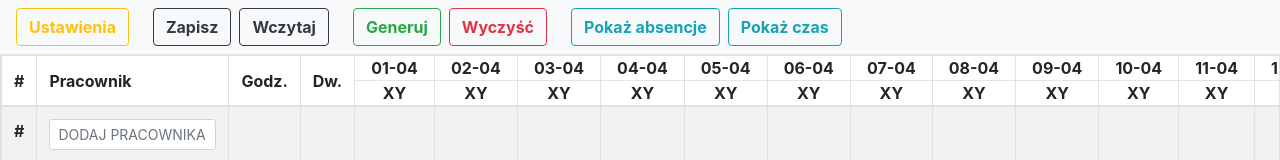
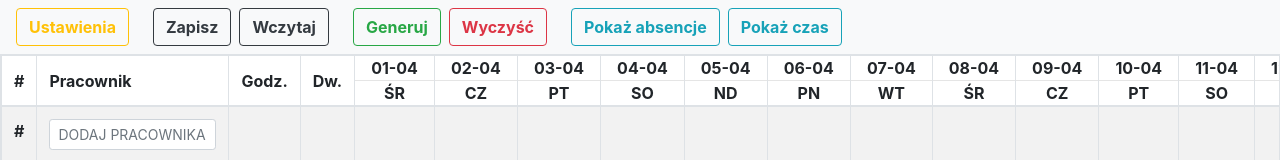
Before and after one commit to kishieel/carrot-hr, a React (Create React App) app: page / in a window 1280 px wide. Shown: the top 160 px of the page. Built offline with nearby package versions, Linux system fonts and the light colour scheme.

Commit message:
It's alive : EmployeeSettings Component

```diff
--- /dev/null
+++ b/src/actions/temporary.js
@@ -0,0 +1,5 @@
+const EMPLOYEE_SETTINGS = "EMPLOYEE_SETTINGS"
+
+export function showEmployeeSettings( show, employeeId ) {
+  return { type: EMPLOYEE_SETTINGS, show, employeeId }
+}
--- a/src/components/App.js
+++ b/src/components/App.js
@@ -1,11 +1,13 @@
 import React from 'react'
 import Navigation from './navigation/Navigation'
 import Schedules from './schedules/Schedules'
+import EmployeeSettings from './EmployeeSettings'
 
 const App = ( props ) => {
 	return (<>
 		<Navigation />
 		<Schedules />
+		<EmployeeSettings />
 	</>)
 }
 
--- /dev/null
+++ b/src/components/EmployeeSettings.js
@@ -0,0 +1,54 @@
+import React, { useState } from 'react'
+import { Modal, Container, Row, Col, Button, Form } from 'react-bootstrap';
+import { useSelector, useDispatch } from 'react-redux'
+import { showEmployeeSettings } from '../actions/temporary'
+
+const EmployeeSettings = (props) => {
+	const dispatch = useDispatch()
+	const { show, employeeId  } = useSelector( state => state.temporary.employeeSettings)
+	console.log(show, employeeId)
+	const employee = useSelector( state => state.employees.employeeList[ employeeId ] )
+
+	return (
+		<Modal show={ show } onHide={ () => dispatch( showEmployeeSettings( false, 0 ) ) } size="lg">
+			<Modal.Header closeButton>
+				<Modal.Title>
+					Panel - { employee?.signature }
+				</Modal.Title>
+			</Modal.Header>
+			<Modal.Body>
+				<Container>
+					<Row className="show-grid align-items-center mb-2">
+						<Col sm={6} lg={8}> Dane personalne: </Col>
+						<Col sm={6} lg={4}>
+							<Form.Control type="text" value={ employee?.signature } onChange={ (e) => {} }/>
+						</Col>
+					</Row>
+					<Row className="show-grid align-items-center mb-2">
+						<Col sm={6} lg={8}> Wymiar czasu pracy: </Col>
+						<Col sm={6} lg={4}>
+							<Form.Control as="select" value={ employee?.time_contract } onChange={ (e) => {} } custom>
+								<option value={1}>Pełny etat</option>
+								<option value={0.75}>3/4 etatu</option>
+								<option value={0.5}>Pół etatu</option>
+								<option value={0.25}>Ćwierć etatu</option>
+							</Form.Control>
+						</Col>
+					</Row>
+					<Row className="show-grid align-items-center mb-2">
+						<Col sm={6} lg={8}> Stanowisko: </Col>
+						<Col sm={6} lg={4}>
+							<Form.Control type="text" value={ employee?.role } onChange={ (e) => {} }/>
+						</Col>
+					</Row>
+				</Container>
+			</Modal.Body>
+			<Modal.Footer>
+				<Button variant="danger" onClick={ () => {} }> Usuń </Button>
+				<Button onClick={ () => dispatch( showEmployeeSettings( false, 0 ) ) }> Zamknij </Button>
+			</Modal.Footer>
+		</Modal>
+	)
+}
+
+export default EmployeeSettings
--- a/src/components/schedules/ScheduleCell.js
+++ b/src/components/schedules/ScheduleCell.js
@@ -1,10 +1,16 @@
 import React from 'react'
+import { Form } from 'react-bootstrap'
 
 const ScheduleCell = React.memo( (props) => {
-	const { date } = props
+	const { date, employeeId } = props
 
-	return (<td>
-		{ date }
+	let tdClassName = "text-center align-middle p-0"
+	let beginClassName = "schedules__input"
+	let ceaseClassName = "schedules__input"
+
+	return (<td className={ tdClassName }>
+		<Form.Control className={ beginClassName } type="text" size="sm" />
+		<Form.Control className={ ceaseClassName } type="text" size="sm" />
 	</td>)
 })
 
--- a/src/components/schedules/ScheduleRow.js
+++ b/src/components/schedules/ScheduleRow.js
@@ -1,23 +1,26 @@
 import React from 'react'
 import ScheduleCell from './ScheduleCell'
-import { useSelector } from 'react-redux'
+import { useSelector, useDispatch } from 'react-redux'
 import { selectDatesFromPeriod } from '../../selectors'
+import { showEmployeeSettings } from '../../actions/temporary'
 
-const moment = require('moment')
+
+// const moment = require('moment')
 
 const ScheduleRow = React.memo( ( props ) => {
-	const { rowNo, employeeId } = props
+	const dispatch = useDispatch()
+	const { rowNo, employeeId, onSignatureClick } = props
 	const employee = useSelector( state => state.employees.employeeList[ employeeId ] )
 	const dates = useSelector( selectDatesFromPeriod )
 
 	return (<>
 		<tr>
 			<th className="text-center align-middle">{ rowNo }</th>
-			<th className="text-nowrap align-middle schedules__signature">{ employee?.signature }</th>
+			<th className="text-nowrap align-middle schedules__signature" onClick={ () => dispatch( showEmployeeSettings( true, employeeId )) }>{ employee?.signature }</th>
 			<th className="text-center align-middle">_</th>
 			<th className="text-center align-middle">_</th>
 			{ dates.map( (date) => {
-				return <ScheduleCell key={ `date-${date}` } date={date} />
+				return <ScheduleCell key={ `date-${date}` } date={date} employeeId={employeeId} />
 			})}
 		</tr>
 	</>)
--- a/src/components/schedules/Schedules.js
+++ b/src/components/schedules/Schedules.js
@@ -1,4 +1,4 @@
-import React from 'react'
+import React, { useState } from 'react'
 import ScheduleRow from './ScheduleRow'
 import { Table, Form } from 'react-bootstrap'
 import { useSelector, useDispatch } from 'react-redux';
@@ -6,6 +6,8 @@ import { createEmployee } from '../../actions/employees'
 import { selectDatesFromPeriod } from '../../selectors'
 
 const moment = require('moment')
+require('moment/locale/pl')
+
 
 const Schedules = React.memo( ( props ) => {
 	const dispatch = useDispatch()
@@ -19,7 +21,7 @@ const Schedules = React.memo( ( props ) => {
 		}
 	}
 
-	return (
+	return (<>
 		<Table className="schedules__table mb-0" striped bordered>
 			<thead>
 				<tr>
@@ -28,9 +30,10 @@ const Schedules = React.memo( ( props ) => {
 					<th>Godz.</th>
 					<th>Dw.</th>
 					{ dates.map( (date) => {
-						return (<th className="text-nowrap text-center p-0">
-							<span className="px-3">{ moment(date).format('DD-MM') }</span><hr className="m-0"/>
-							<span className="px-3">{ "XY" }</span>
+						let m = moment(date)
+						return (<th key={ m.format('DD-MM') } className="text-nowrap text-center p-0">
+							<span className="px-3">{ m.format('DD-MM') }</span><hr className="m-0"/>
+							<span className="px-3">{ m.format('dd').toUpperCase() }</span>
 						</th>)
 					})}
 				</tr>
@@ -38,7 +41,7 @@ const Schedules = React.memo( ( props ) => {
 			<tbody>
 				{ Object.keys( employees ).map( ( employeeId, i ) => {
 					return (
-						<ScheduleRow key={ `employee-${employeeId}` } rowNo={ i + 1 } employeeId={ employeeId } />
+						<ScheduleRow key={ `employee-${employeeId}` } rowNo={ i + 1 } employeeId={ employeeId }/>
 					)
 				} )}
 				<tr>
@@ -49,12 +52,13 @@ const Schedules = React.memo( ( props ) => {
 					<th></th>
 					<th></th>
 					{ dates.map( (date) => {
-						return (<th></th>)
+						let m = moment(date)
+						return (<th key={ m.format('DD-MM') }></th>)
 					})}
 				</tr>
 			</tbody>
 		</Table>
-	)
+	</>)
 })
 
 export default Schedules
--- a/src/css/style.scss
+++ b/src/css/style.scss
@@ -23,6 +23,19 @@
 	@at-root #{&}__signature {
 		min-width: 12rem;
 	}
+
+	@at-root #{&}__input {
+		width: 60px;
+		height: 1.5em;
+		padding: 0;
+		border: 0;
+		color: inherit;
+		background: transparent;
+		box-sizing: border-box;
+		text-align: center;
+		display: inline;
+	}
+
 }
 
 *::-webkit-scrollbar {
--- /dev/null
+++ b/src/reducers/temporary.js
@@ -0,0 +1,28 @@
+const moment = require("moment")
+
+const initialState = {
+	employeeSettings: {
+		show: false,
+		employeeId: 0
+	}
+}
+
+const temporaryReducer = ( state = initialState, action ) => {
+	switch ( action.type ) {
+		case 'EMPLOYEE_SETTINGS': {
+			console.log(action,state)
+			return {
+				...state,
+				employeeSettings: {
+					...state.employeeSettings,
+					show: action.show,
+					employeeId: action.employeeId
+				}
+			}
+		}
+		default:
+			return state
+	}
+}
+
+export default temporaryReducer
--- a/src/store/index.js
+++ b/src/store/index.js
@@ -2,13 +2,13 @@ import { createStore } from 'redux';
 import defaultReducer from '../reducers/default'
 import schedulesReducer from '../reducers/schedules'
 import settingsReducer from '../reducers/settings'
+import temporaryReducer from '../reducers/temporary'
 import employeesReducer from '../reducers/employees'
-
-// default: defaultReducer(state, action),
-
 
 const reducer = ( state = {}, action ) => {
 	return {
+		default: defaultReducer(state, action),
+		temporary: temporaryReducer(state.temporary, action),
 		settings: settingsReducer(state.settings, action),
 		schedules: schedulesReducer(state.schedules, action),
 		employees: employeesReducer(state.employees, action),
```
Also changed, not shown: src/selectors/index.js (+0 -23 lines).
